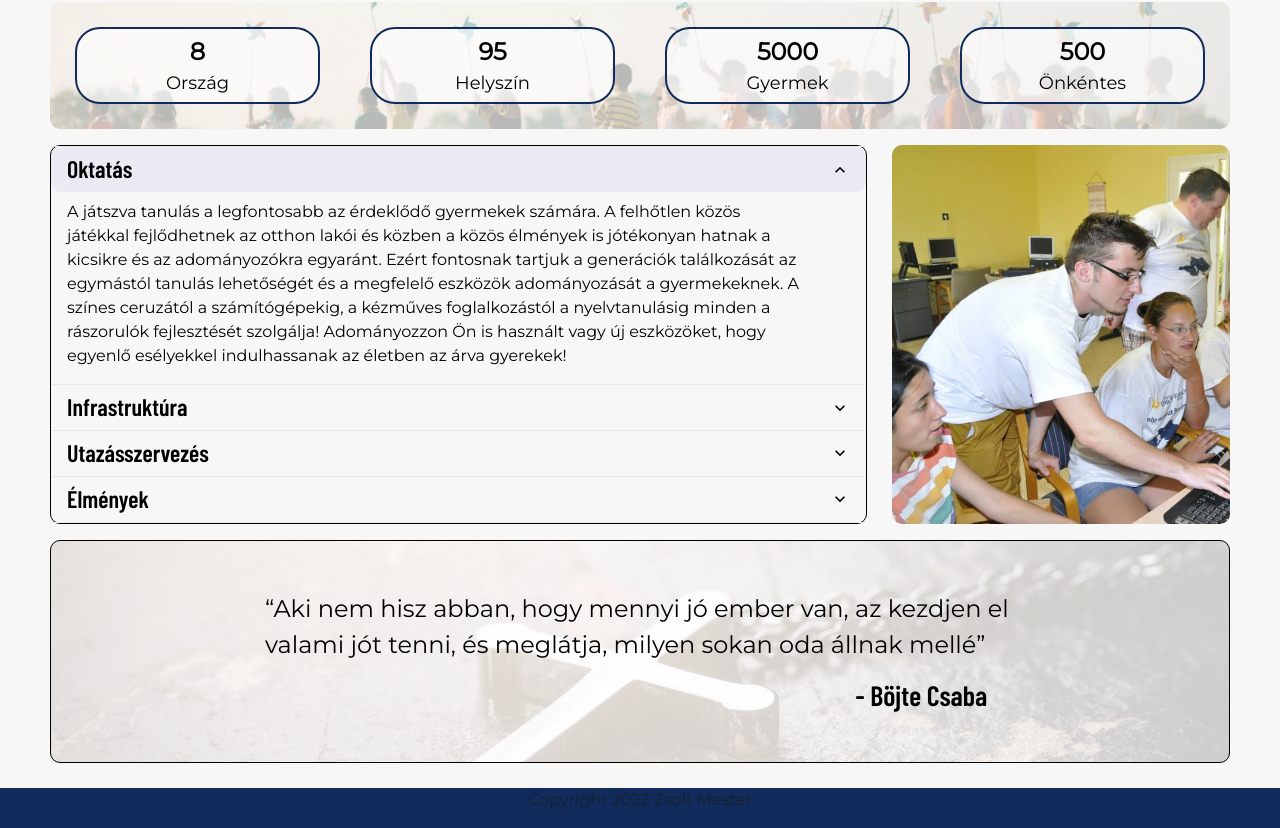
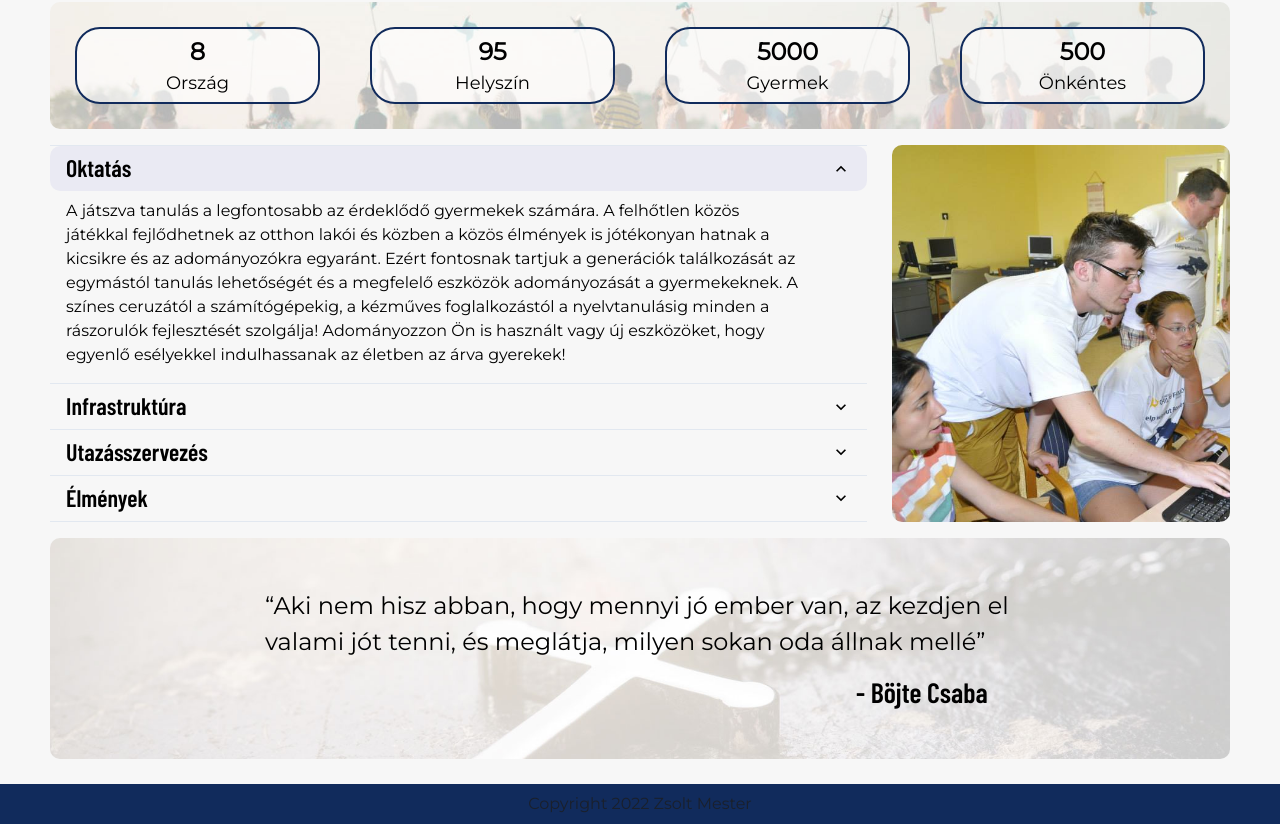
Before and after one commit to grenzenlose-kinderhilfe/grenzenlose-kinderhilfe-ui, a React (Create React App) app: page /#/ in a window 1280 px wide. Shown: the part 1605-2433 px from the top of the page. Built offline with nearby package versions, Linux system fonts and the light colour scheme.

Commit message:
styling fixes

```diff
--- a/src/components/ui/Footer.jsx
+++ b/src/components/ui/Footer.jsx
@@ -2,7 +2,7 @@ import { Box, Flex } from "@chakra-ui/react";
 import React from "react";
 
 const Footer = () => (
-  <Flex align="center" justifyContent="center">
+  <Flex align="center" justifyContent="center" height="100%">
     <Box>Copyright 2022 Zsolt Mester</Box>
   </Flex>
 );
--- a/src/pages/Home/components/Mission.jsx
+++ b/src/pages/Home/components/Mission.jsx
@@ -21,6 +21,7 @@ const MissionItem = ({ title, onClickHandler, children }) => (
   <AccordionItem>
     <AccordionButton
       onClick={onClickHandler}
+      _hover={{ bg: "#EDEDED", borderRadius: "10px" }}
       _expanded={{ bg: "primary.lightblue", borderRadius: "10px" }}
     >
       <Box flex="1" textAlign="left">
@@ -103,8 +104,8 @@ const Mission = () => {
   ];
 
   return (
-    <Grid templateColumns={{ base: "1fr", xl: "9fr 4fr" }}>
-      <GridItem border="1px solid black" borderRadius={{ base: 0, lg: "10px" }}>
+    <Grid templateColumns={{ base: "1fr .", xl: "9fr 4fr" }}>
+      <GridItem borderRadius={{ base: 0, lg: "10px" }}>
         <Accordion defaultIndex={[0]}>
           {missionItems.map((item, idx) => (
             <MissionItem
--- a/src/pages/Home/components/Quote.jsx
+++ b/src/pages/Home/components/Quote.jsx
@@ -9,7 +9,6 @@ const Quote = () => (
     backgroundImage={`url(${backgroundImage})`}
     backgroundSize="cover"
     backgroundColor="lightgrey"
-    border="1px solid black"
     flexDirection="column"
     justify="center"
     align="center"
--- a/src/pages/Home/components/VideoGroup.jsx
+++ b/src/pages/Home/components/VideoGroup.jsx
@@ -51,7 +51,7 @@ const VideoGroup = () => (
       align="center"
       display="flex"
       justifyContent="center"
-      p={{ base: "0px 0px 25px", xl: "25px" }}
+      p={{ base: 0, md: "0 0 25px", xl: "25px" }}
     >
       <AspectRatio width="650px">
         <iframe
--- a/src/pages/Home/index.jsx
+++ b/src/pages/Home/index.jsx
@@ -13,7 +13,7 @@ const Home = () => {
 
   return (
     <Grid
-      gap={4}
+      gap={{ base: 0, md: 4 }}
       color="black"
       margin={{ base: 0, lg: "25px", xl: "50px 50px 25px" }}
       templateAreas={`"slideshow" "videoGroup" "metrics" "mission" "quote"`}
```
